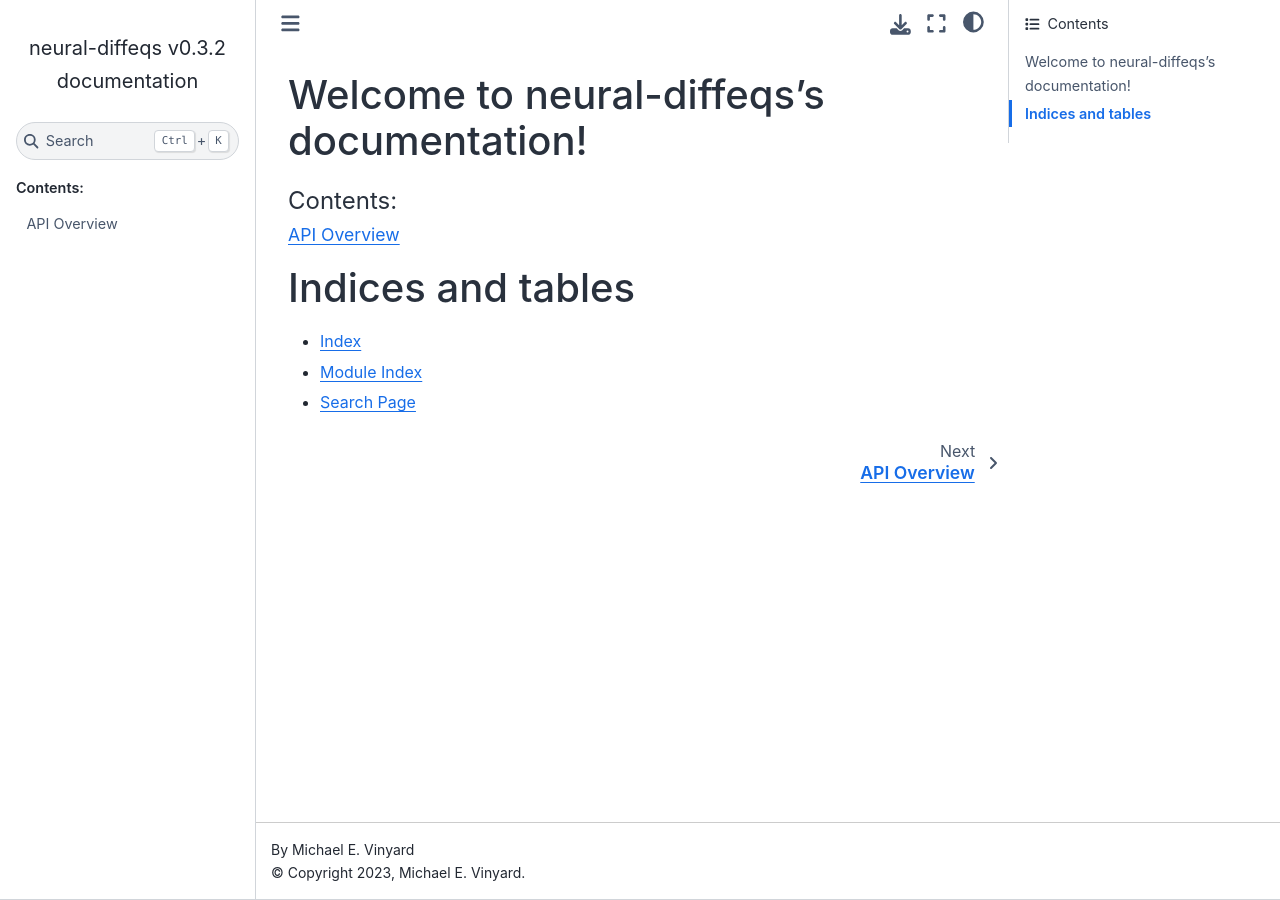
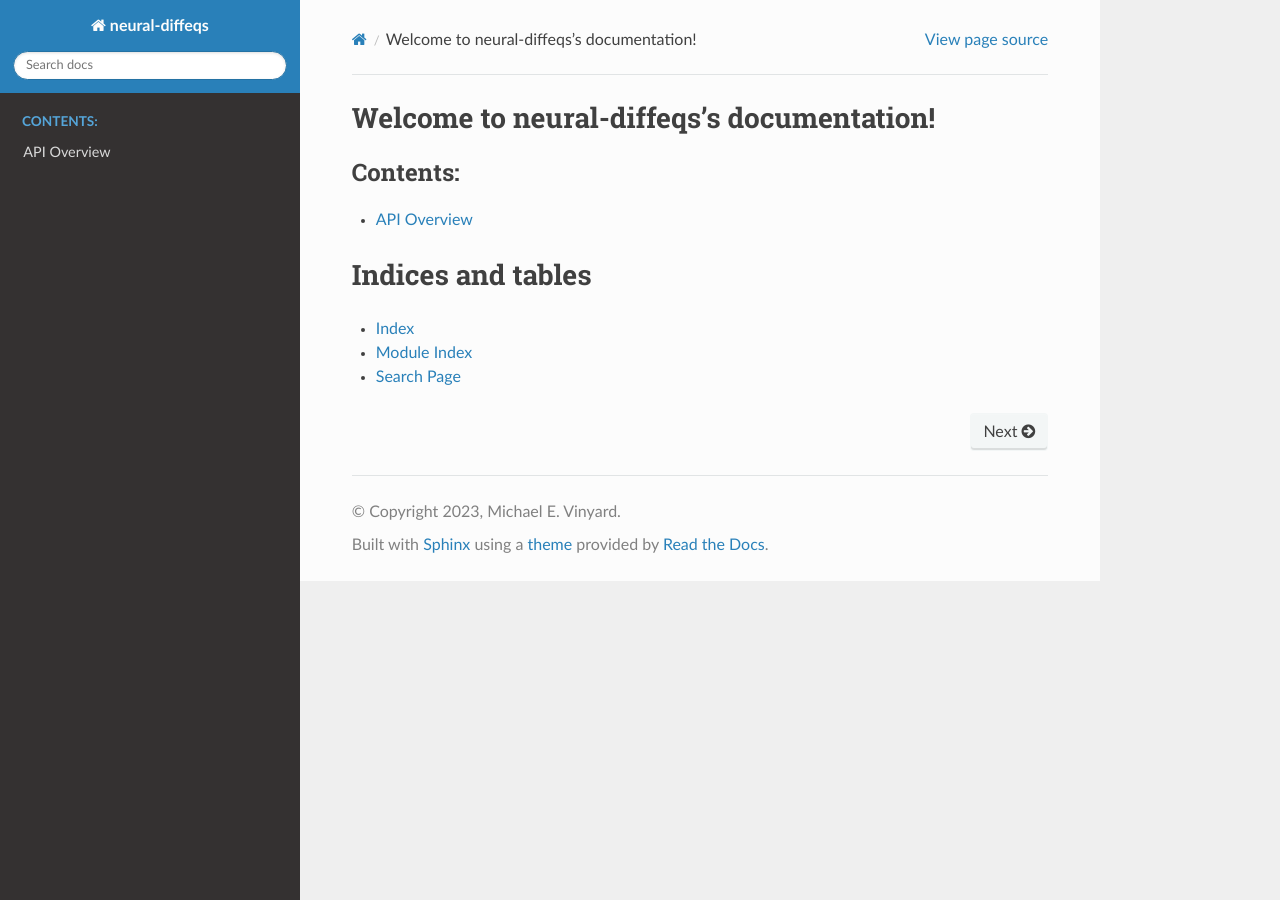
Before and after one commit to mvinyard/neural-diffeqs, a Sphinx documentation site: the page built from docs/source/index.rst, in a window 1280 px wide. Built offline with Sphinx 7.4.7 and the Read the Docs theme 2.0.0, drawn with Linux system fonts in a browser that asks for light colours.

Commit message:
Add extensions

```diff
--- a/docs/source/conf.py
+++ b/docs/source/conf.py
@@ -32,6 +32,9 @@
 # ones.
 extensions = [
     'sphinx.ext.autodoc',
+    'sphinx.ext.napoleon',
+    'sphinx.ext.viewcode',
+    'sphinx_panels',
 ]
 
 # Add any paths that contain templates here, relative to this directory.
@@ -48,9 +51,7 @@
 # The theme to use for HTML and HTML Help pages.  See the documentation for
 # a list of builtin themes.
 #
-# html_theme = 'alabaster'
-html_theme = "sphinx_book_theme"
-# html_theme = 'sphinx_rtd_theme'
+html_theme = 'sphinx_rtd_theme'
 
 # Add any paths that contain custom static files (such as style sheets) here,
 # relative to this directory. They are copied after the builtin static files,
```
